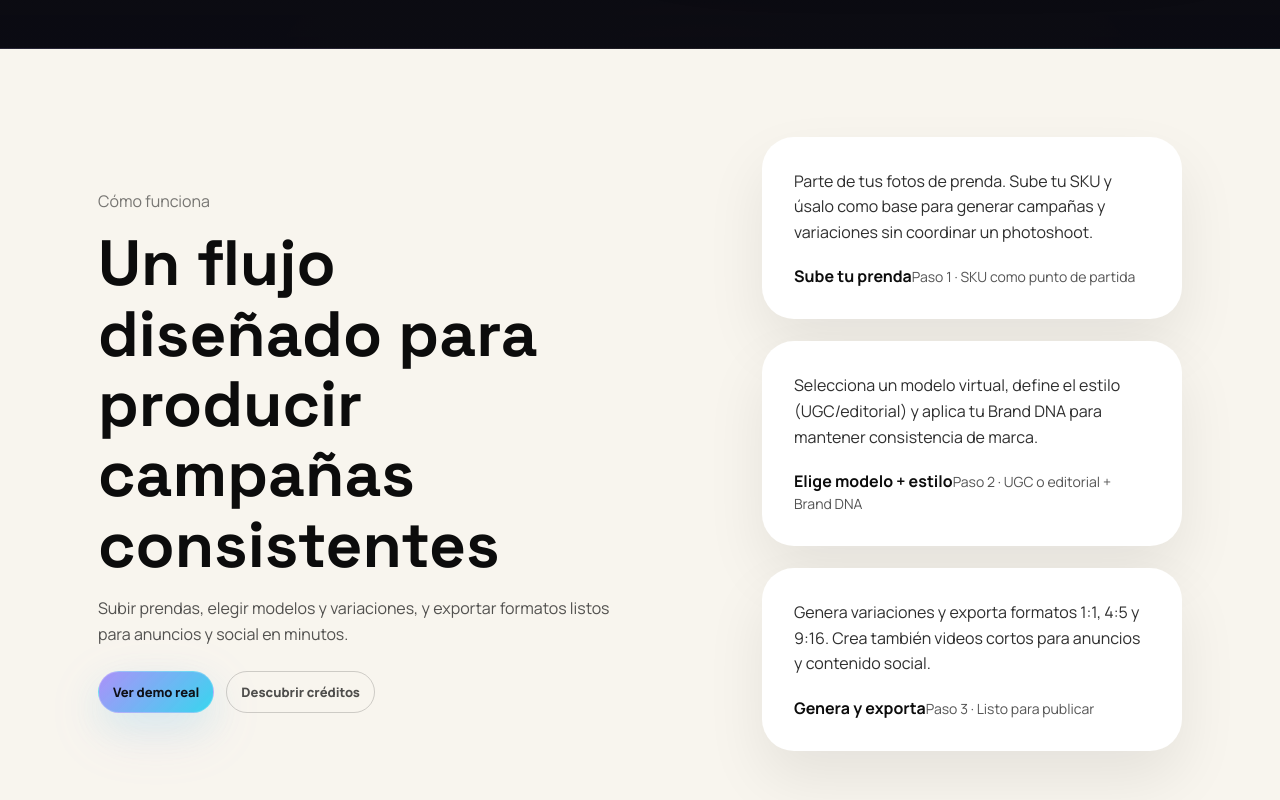
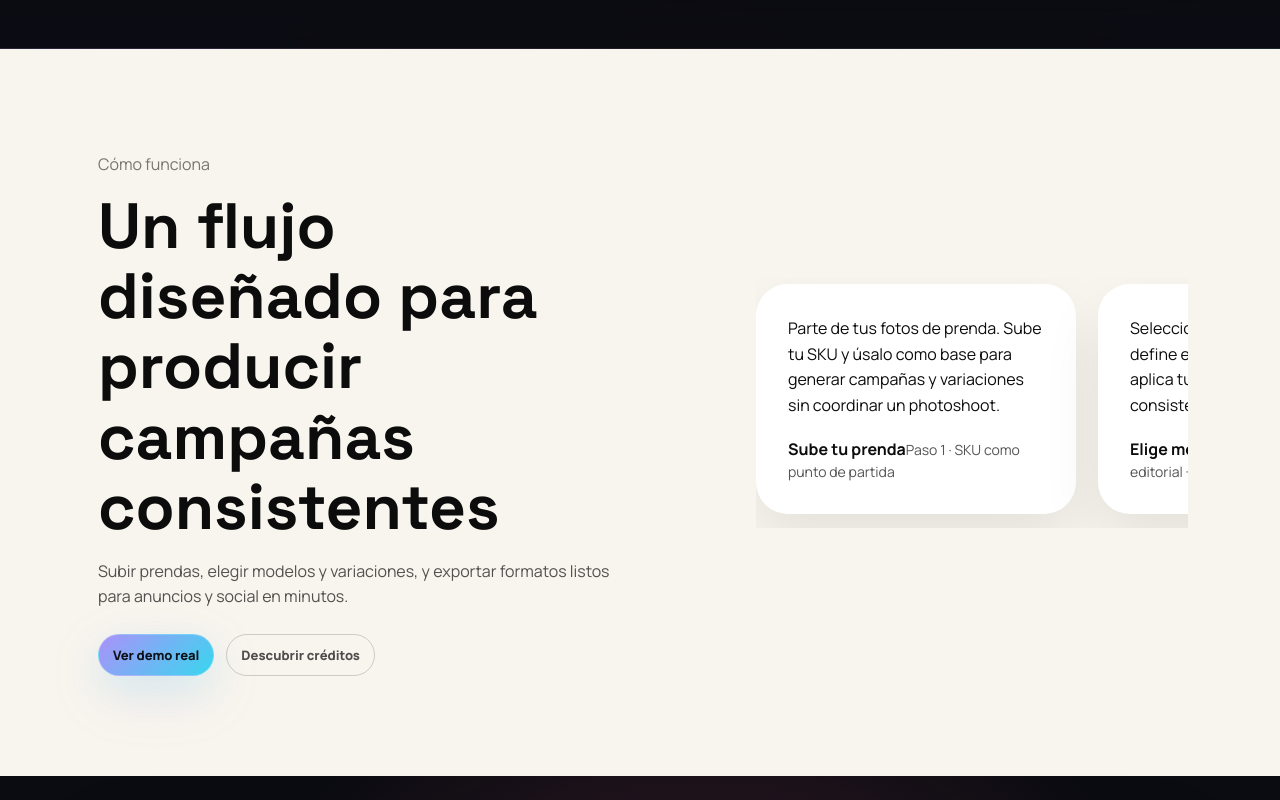
Before and after one commit to Jujo-95/virtual_estudio_web, a React (Vite) app: page / in a window 1280 px wide. Shown: the part 2260-3060 px from the top of the page. Built offline with nearby package versions, Linux system fonts and the light colour scheme.

Commit message:
Make how-it-works steps horizontal with black hover

```diff
--- a/src/index.css
+++ b/src/index.css
@@ -658,12 +658,24 @@ input {
 }
 
 .vs-how-cards {
-  display: flex;
-  flex-direction: column;
+  display: grid;
+  grid-auto-flow: column;
+  grid-auto-columns: minmax(320px, 1fr);
   gap: 22px;
+  overflow-x: auto;
+  overscroll-behavior-x: contain;
+  scroll-snap-type: x mandatory;
+  padding: 6px 6px 14px;
+  margin: -6px -6px 0;
+  scrollbar-width: none;
+}
+
+.vs-how-cards::-webkit-scrollbar {
+  display: none;
 }
 
 .vs-how-card {
+  scroll-snap-align: start;
   border-radius: 32px;
   padding: 32px;
   background: #fff;
@@ -673,13 +685,9 @@ input {
 }
 
 .vs-how-card:hover {
-  background: linear-gradient(180deg, rgba(255, 134, 60, 0.12), rgba(255, 134, 60, 0.26));
-  box-shadow: 0 30px 70px rgba(17, 17, 17, 0.18);
+  background: #0c0c0c;
+  box-shadow: 0 34px 90px rgba(0, 0, 0, 0.22);
   transform: translateY(-6px);
-}
-
-.vs-how-card:hover p {
-  color: #0c0c0c;
 }
 
 .vs-how-card-title,
@@ -690,7 +698,7 @@ input {
 .vs-how-card p {
   margin: 0;
   line-height: 1.6;
-  color: rgba(12, 12, 12, 0.86);
+  color: inherit;
 }
 
 .vs-how-card-meta {
@@ -710,9 +718,21 @@ input {
   color: rgba(12, 12, 12, 0.7);
 }
 
+.vs-how-card:hover .vs-how-card-name {
+  color: rgba(255, 255, 255, 0.92);
+}
+
+.vs-how-card:hover .vs-how-card-role {
+  color: rgba(255, 255, 255, 0.7);
+}
+
 @media (max-width: 980px) {
   .vs-how-grid {
     grid-template-columns: 1fr;
+  }
+
+  .vs-how-cards {
+    grid-auto-columns: minmax(280px, 88vw);
   }
 }
 
```
